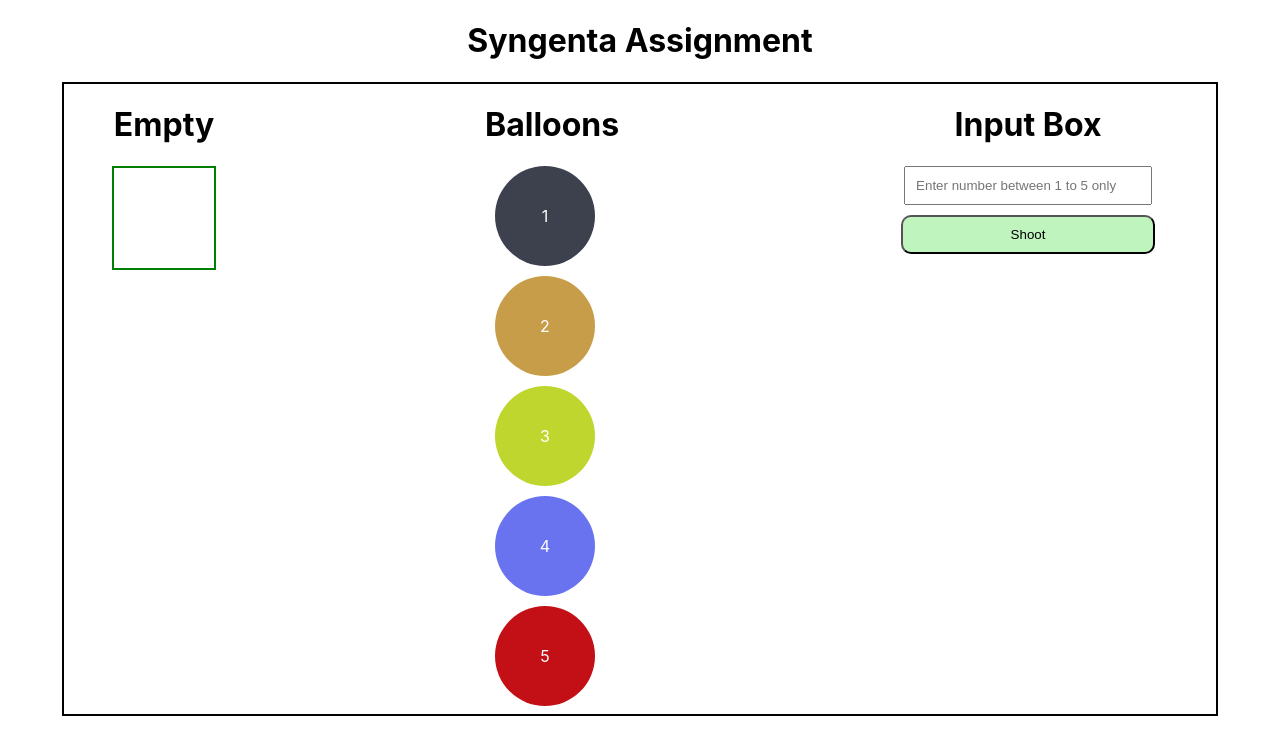
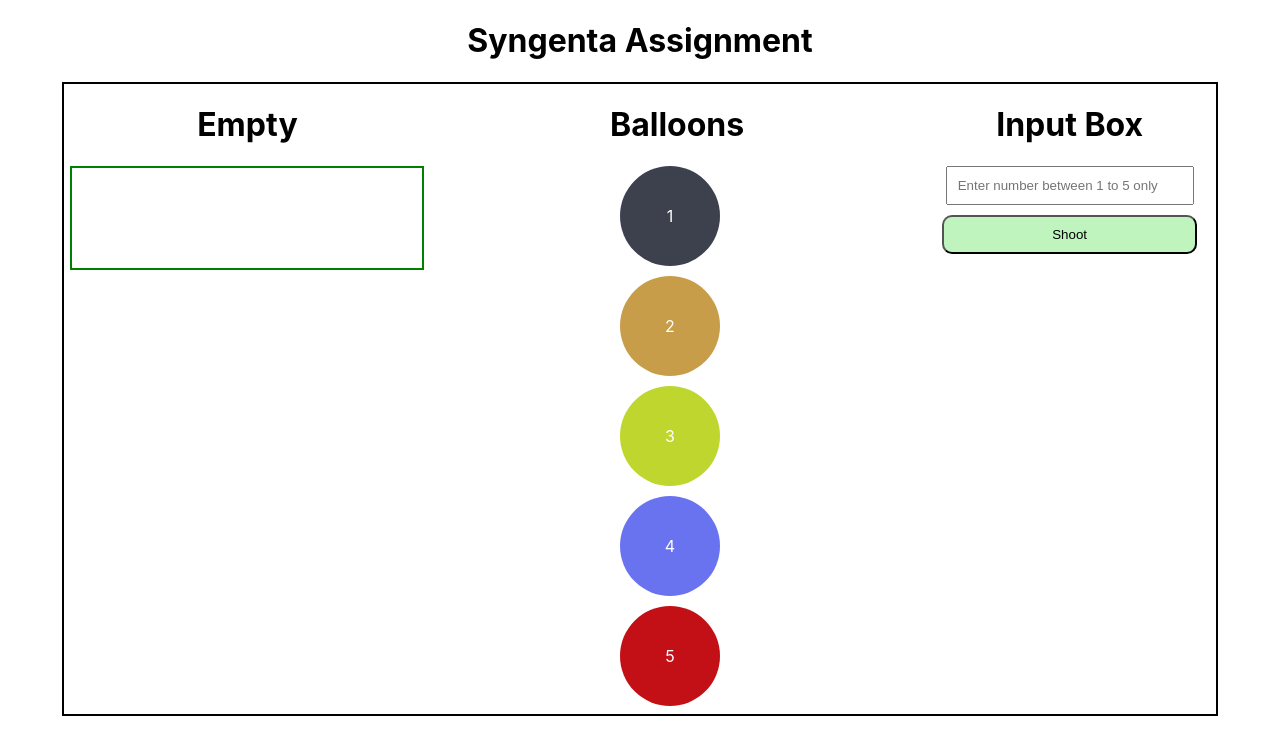
Before and after one commit to abckyadav/syngenta-assignment-ballon, a React (Create React App) app: page / in a window 1280 px wide. Shown: the top 754 px of the page. Built offline with nearby package versions, Linux system fonts and the light colour scheme.

Commit message:
update ui

```diff
--- a/src/App.css
+++ b/src/App.css
@@ -28,8 +28,9 @@
 .empty_container {
   border: 2px solid green;
   padding: 50px;
+  width: 250px;
   display: flex;
-  flex-wrap: nowrap;
+  flex-wrap: wrap;
 }
 
 .input_container > input {
```
